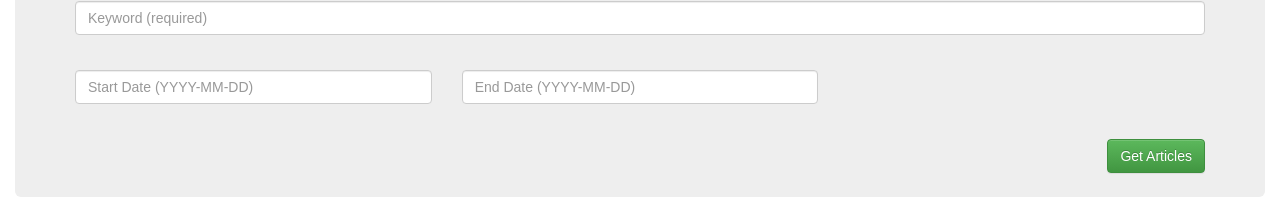
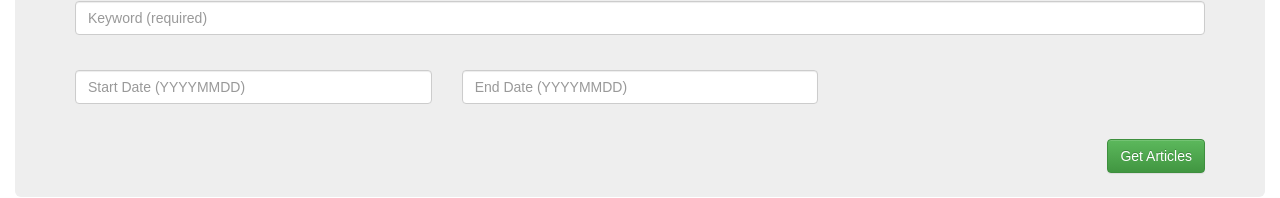
Before and after one commit to asehlers/nytreact, a React (Create React App) app in the folder client/: page / in a window 1280 px wide. Shown: the part 505-703 px from the top of the page. Built offline with nearby package versions, Linux system fonts and the light colour scheme; no server answers; the HTML template or start-up script is replaced by a standard one.

Commit message:
adjusting external links

```diff
--- a/client/src/pages/Home/Home.js
+++ b/client/src/pages/Home/Home.js
@@ -115,7 +115,7 @@ class Home extends React.Component {
                       value={this.state.startDate}
                       onChange={this.handleInputChange}
                       name="startDate"
-                      placeholder="Start Date (YYYY-MM-DD)"
+                      placeholder="Start Date (YYYYMMDD)"
                     />
 										{/* <div className="form-group">
 											<div className='input-group date' id='startDate'>
@@ -133,7 +133,7 @@ class Home extends React.Component {
                       value={this.state.endDate}
                       onChange={this.handleInputChange}
                       name="endDate"
-                      placeholder="End Date (YYYY-MM-DD)"
+                      placeholder="End Date (YYYYMMDD)"
                     />
 										{/* <div class="form-group">
 											<div class='input-group date' id='endDate'>
```
